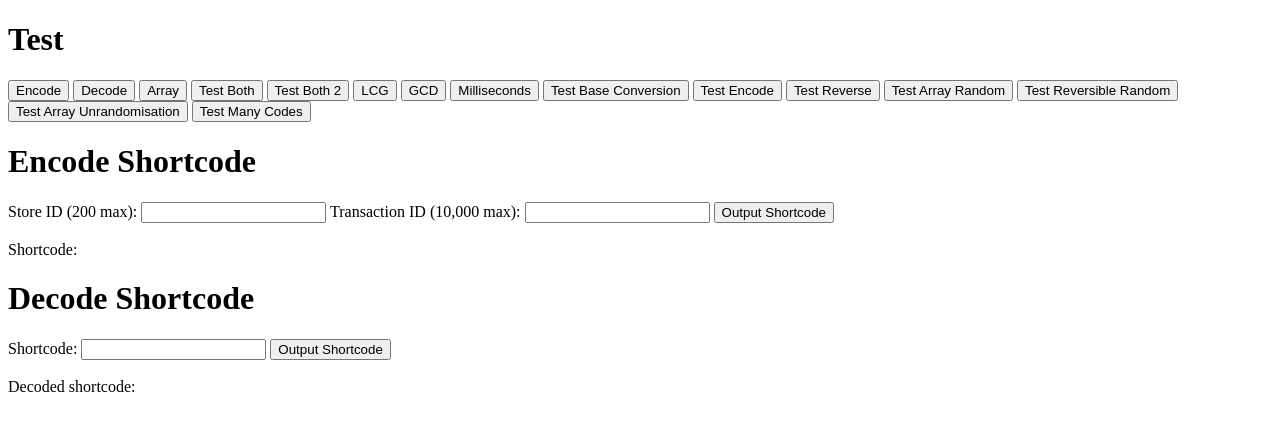
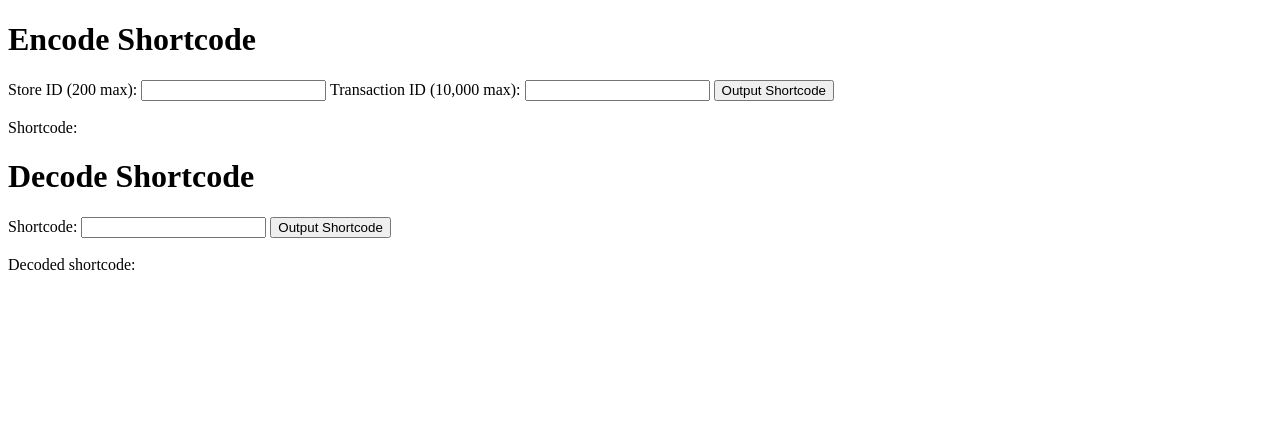
Before and after one commit to codster76/Coding-Test-Shortcodes, a plain HTML site: page index.html in a window 1280 px wide. Drawn offline with Linux system fonts and the light colour scheme.

Commit message:
Removed old test buttons

```diff
--- a/index.html
+++ b/index.html
@@ -10,23 +10,6 @@
   </head>
   <body>
     <main>
-        <h1>Test</h1>
-        <button onclick="generateShortCode(100000000, 9675)">Encode</button>
-        <button onclick="decodeTest('vFvkUvW1H')">Decode</button>
-        <button onclick="printArray()">Array</button>
-        <button onclick="testEncodeAndDecode(14, 1)">Test Both</button>
-        <button onclick="testEncodeAndDecode2(200, 8342)">Test Both 2</button>
-        <button onclick="testlcg()">LCG</button>
-        <button onclick="testegcd()">GCD</button>
-        <button onclick="printDate(19541)">Milliseconds</button>
-        <button onclick="testBaseConverstion(22, 23)">Test Base Conversion</button>
-        <button onclick="testEncode()">Test Encode</button>
-        <button onclick="testRev(10000)">Test Reverse</button>
-        <button onclick="testArrayRandom()">Test Array Random</button>
-        <button onclick="testReversibleRandom()">Test Reversible Random</button>
-        <button onclick="testArrayUnrandomisation()">Test Array Unrandomisation</button>
-        <button onclick="massTestBoth()">Test Many Codes</button>
-
         <h1>Encode Shortcode</h1>
         <form name="myForm">
           <label>Store ID (200 max):</label>
--- a/index.js
+++ b/index.js
@@ -312,101 +312,3 @@ function decodeFormData (form) {
 
     elem.innerHTML = `<div>Store ID: ${decodedCode.storeId}</div> <div>Transaction ID: ${decodedCode.transactionId}</div> <div>Date: ${decodedCode.shopDate}</div>`;
 }
-
-// Test buttons
-
-function printArray() {
-    console.log(arrayRandomisation(characterLookupTable, 235235));
-}
-
-function decodeTest(code) {
-    console.log(decodeShortCode(code));
-}
-
-function testEncodeAndDecode(storeID, transactionID) {
-    const sc = generateShortCode(storeID, transactionID);
-    console.log(sc);
-    console.log(decodeShortCode(sc));
-}
-
-function testEncodeAndDecode2(storeID, transactionID) {
-    const sc = generateShortCode2(storeID, transactionID);
-    console.log(sc);
-    console.log(decodeShortCode2(sc));
-}
-
-function testEncode() {
-    for(let i = 0; i < 200; i++) {
-        const sc = generateShortCode(i, Math.floor(Math.random() * (10000 - 0 + 1) + 0));
-        // const sc = generateShortCode(1, i);
-        console.log(sc);
-    }
-}
-
-function printDate(days) {
-    dateInMilliseconds = days * 1000 * 60 * 60 * 24;
-    date = new Date(dateInMilliseconds);
-    console.log(date);
-}
-
-function testBaseConverstion(base, value) {
-    converted = convertToAnyBase(base, value, characterLookupTable, 10);
-    console.log(converted);
-    console.log(convertAnyToBase10(base, converted, characterLookupTable));
-}
-
-function testlcg() {
-    let seed = 2;
-    for(let i = 0; i < 10; i++) {
-        // console.log(lcg(seed));
-        seed = lcg(seed);
-    }
-
-    console.log('split');
-
-    for(let i = 0; i < 10; i++) {
-        // console.log(reverselcg(seed));
-        seed = reverselcg(seed);
-    }
-}
-
-function testRev(value) {
-    for(let i = 0;i < 200; i++) {
-        console.log(rev(i));
-    }
-}
-
-function testArrayRandom() {
-    for(let i = 1;i<1000;i++) {
-        console.log(arrayRandomisation(characterLookupTable, i));
-    }
-}
-
-function testReversibleRandom() {
-    let seed = 2141;
-
-    for(let i = seed; i < seed + 10; i++) {
-        console.log(deterministicReversibleRandom(i, 16, 64));
-    }
-
-    for(let i = seed + 10; i >= seed; i--) {
-        console.log(deterministicReversibleRandom(i, 16, 64));
-    }
-    // console.log(deterministicReversibleRandom(Math.floor(Math.random() * (10000 - 0 + 1) + 0), 16, 64));
-}
-
-function testArrayUnrandomisation() {
-    let shuffledArray = arrayRandomisation(characterLookupTable, 141);
-    console.log(shuffledArray);
-    console.log(arrayReverseRandomisation(shuffledArray, 141))
-}
-
-function massTestBoth() {
-    for(let i = 0; i < 200; i++) {
-        for(let j = 0; j < 10; j++) {
-            const sc = generateShortCode(i, Math.floor(Math.random() * (10000 - 0 + 1) + 0));
-            console.log(sc);
-            console.log(decodeShortCode(sc));
-        }
-    }
-}
```
